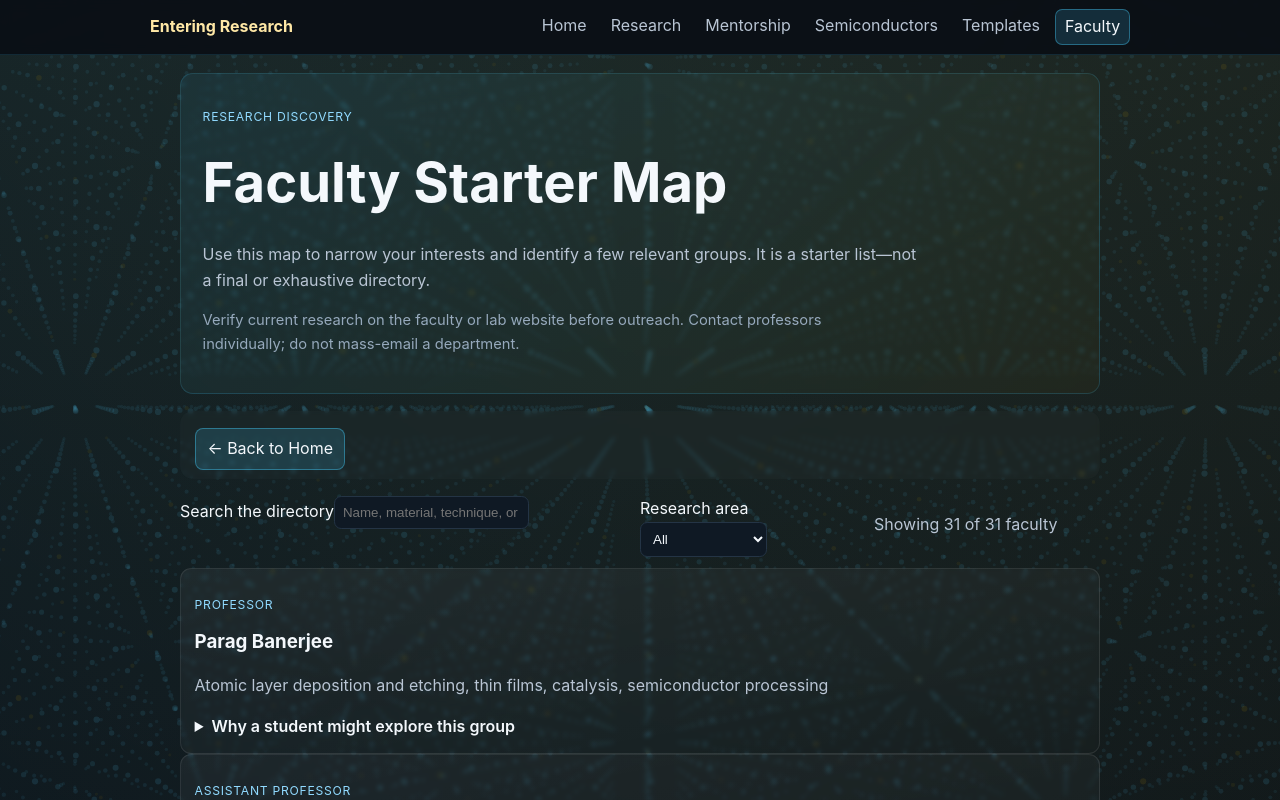
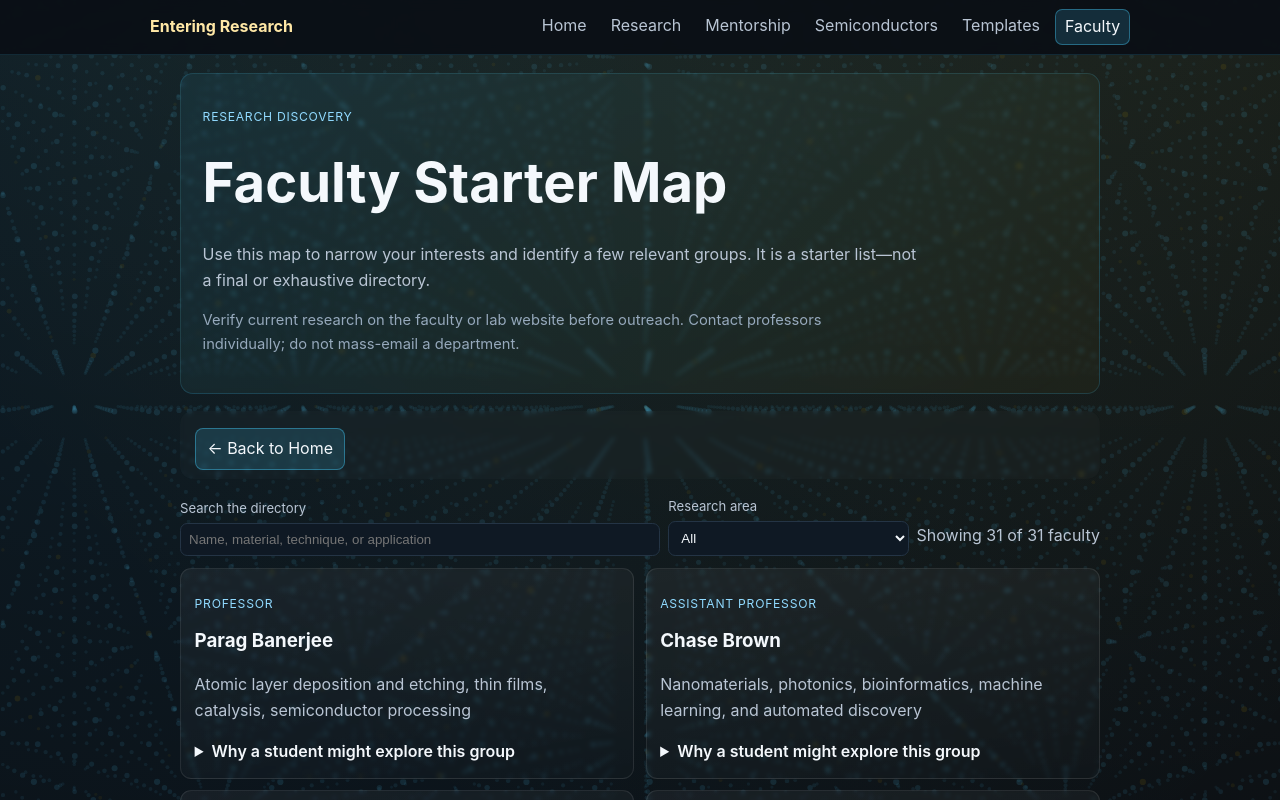
Before and after one commit to Mahkri-glitch/materials-advantage-mentor-hub, a Next.js app in the folder materials_advantage_semiconductor_codex_master/: page /faculty in a window 1280 px wide. Shown: the top 800 px of the page. Built offline with nearby package versions, Linux system fonts and the light colour scheme.

Commit message:
Expand faculty and semiconductor industry maps

```diff
--- a/materials_advantage_semiconductor_codex_master/app/globals.css
+++ b/materials_advantage_semiconductor_codex_master/app/globals.css
@@ -49,3 +49,7 @@ input,select{background:#0f1924;border:1px solid var(--line);color:var(--text);b
 .actionPanel{display:flex;align-items:center;justify-content:space-between;gap:1.2rem;border:1px solid rgba(255,201,4,.2);background:linear-gradient(130deg,rgba(255,201,4,.07),rgba(69,207,255,.045))}.actionPanel>div:first-child{max-width:58ch}
 .companyTable{display:grid;border-top:1px solid var(--line)}.companyRow{display:grid;grid-template-columns:minmax(170px,.8fr) 1.6fr;gap:1rem;padding:.8rem .2rem;border-bottom:1px solid var(--line)}.companyRow p{margin:.1rem 0}
 @media(max-width:800px){.resourceGrid,.timelineGrid{grid-template-columns:1fr}.sectionHeading,.actionPanel{align-items:flex-start;flex-direction:column}.companyRow{grid-template-columns:1fr;gap:.2rem}}
+.facultyFilters{grid-template-columns:2fr 1fr auto;align-items:end}.facultyFilters label{display:grid;gap:.25rem;color:var(--muted);font-size:.82rem}.facultyFilters input,.facultyFilters select{width:100%}.resultCount{margin:.5rem 0;white-space:nowrap}.facultyGrid{display:grid;grid-template-columns:repeat(2,minmax(0,1fr));gap:.7rem}
+.workGrid{display:grid;grid-template-columns:repeat(2,minmax(0,1fr));gap:.75rem}.workCard{padding:1rem;border:1px solid rgba(69,207,255,.15);border-radius:.8rem;background:linear-gradient(160deg,rgba(69,207,255,.06),rgba(255,255,255,.018))}.workDetail{display:grid;gap:.15rem;margin-top:.7rem;padding-top:.65rem;border-top:1px solid var(--line)}.workDetail strong{color:#ffe8a6;font-size:.82rem;text-transform:uppercase;letter-spacing:.05em}.workDetail span{color:var(--muted)}
+.brainMap{position:relative;display:grid;grid-template-columns:190px 1fr;gap:1rem;min-height:470px;padding:1rem;border:1px solid var(--line);border-radius:1rem;background:radial-gradient(circle at 18% 48%,rgba(69,207,255,.14),transparent 28%),rgba(0,0,0,.16)}.brainMapCenter{align-self:center;justify-self:center;width:145px;height:145px;display:flex;flex-direction:column;align-items:center;justify-content:center;border-radius:50%;border:2px solid var(--cyan);box-shadow:0 0 35px rgba(69,207,255,.18);text-align:center}.brainMapCenter span{font-size:.68rem;letter-spacing:.15em;color:#91daff}.brainMapCenter strong{font-size:1.05rem}.brainBranches{display:grid;grid-template-columns:repeat(2,minmax(0,1fr));gap:.65rem;align-content:start}.brainBranch{position:relative;min-height:82px;padding:.7rem;border:1px solid var(--line);border-radius:.75rem;background:#0f1924;color:var(--text);text-align:left;cursor:pointer;transition:.16s ease}.brainBranch:hover,.activeBranch{transform:translateY(-1px);border-color:var(--cyan);background:rgba(69,207,255,.12)}.brainBranch span{display:block;font-weight:700}.brainBranch small{color:var(--muted)}.brainDetail{grid-column:2;padding:1rem;border-radius:.8rem;background:rgba(255,255,255,.035);border:1px solid rgba(255,255,255,.08)}.companyNodes{display:flex;flex-wrap:wrap;gap:.45rem;margin-top:.8rem}.companyNodes span{padding:.35rem .6rem;border-radius:999px;border:1px solid rgba(69,207,255,.27);background:rgba(69,207,255,.08);color:#d9f5ff}
+@media(max-width:800px){.facultyGrid,.workGrid{grid-template-columns:1fr}.facultyFilters{grid-template-columns:1fr}.brainMap{grid-template-columns:1fr;min-height:0}.brainMapCenter{width:120px;height:120px}.brainBranches{grid-template-columns:1fr}.brainDetail{grid-column:1}}
```
